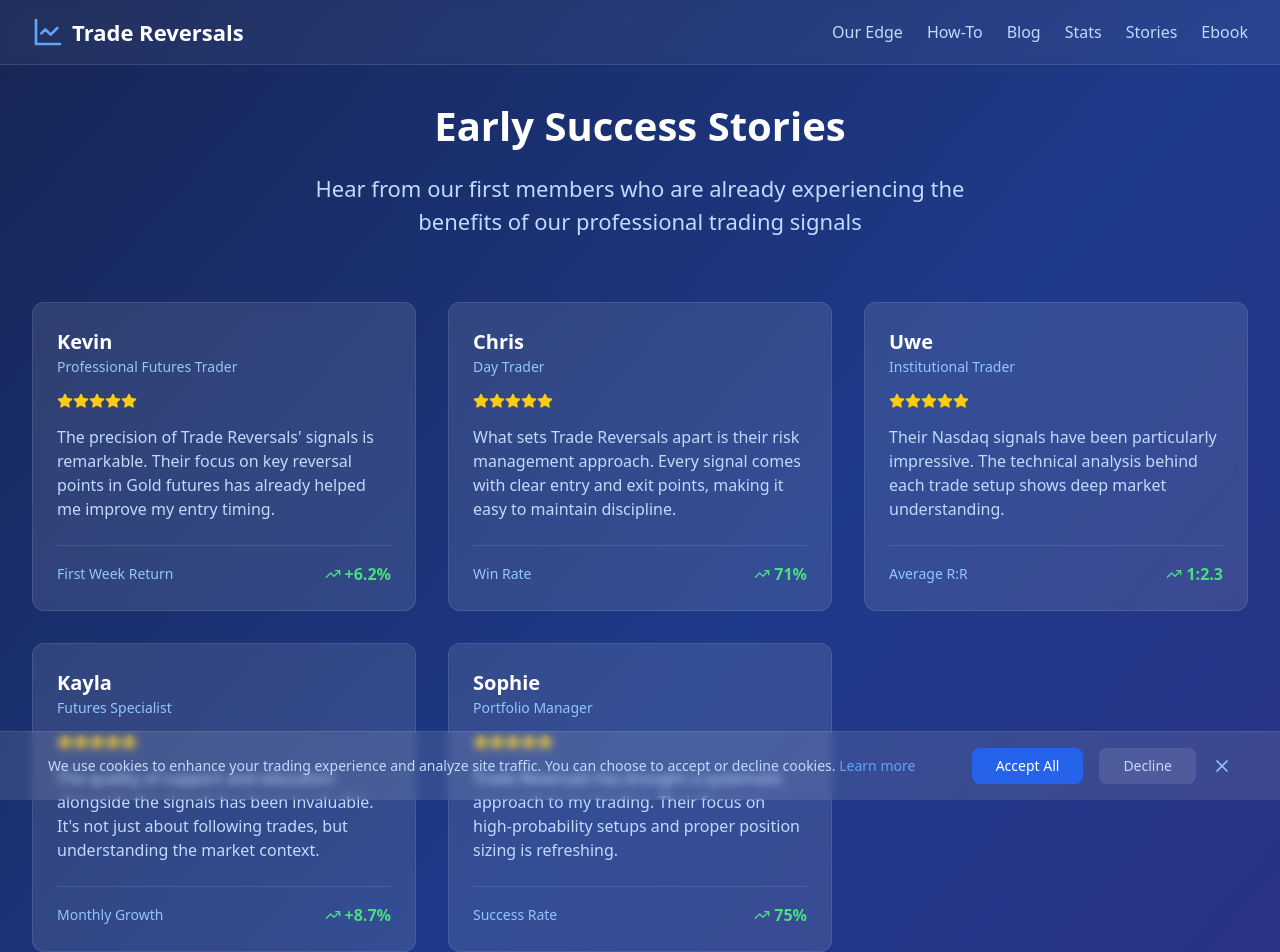
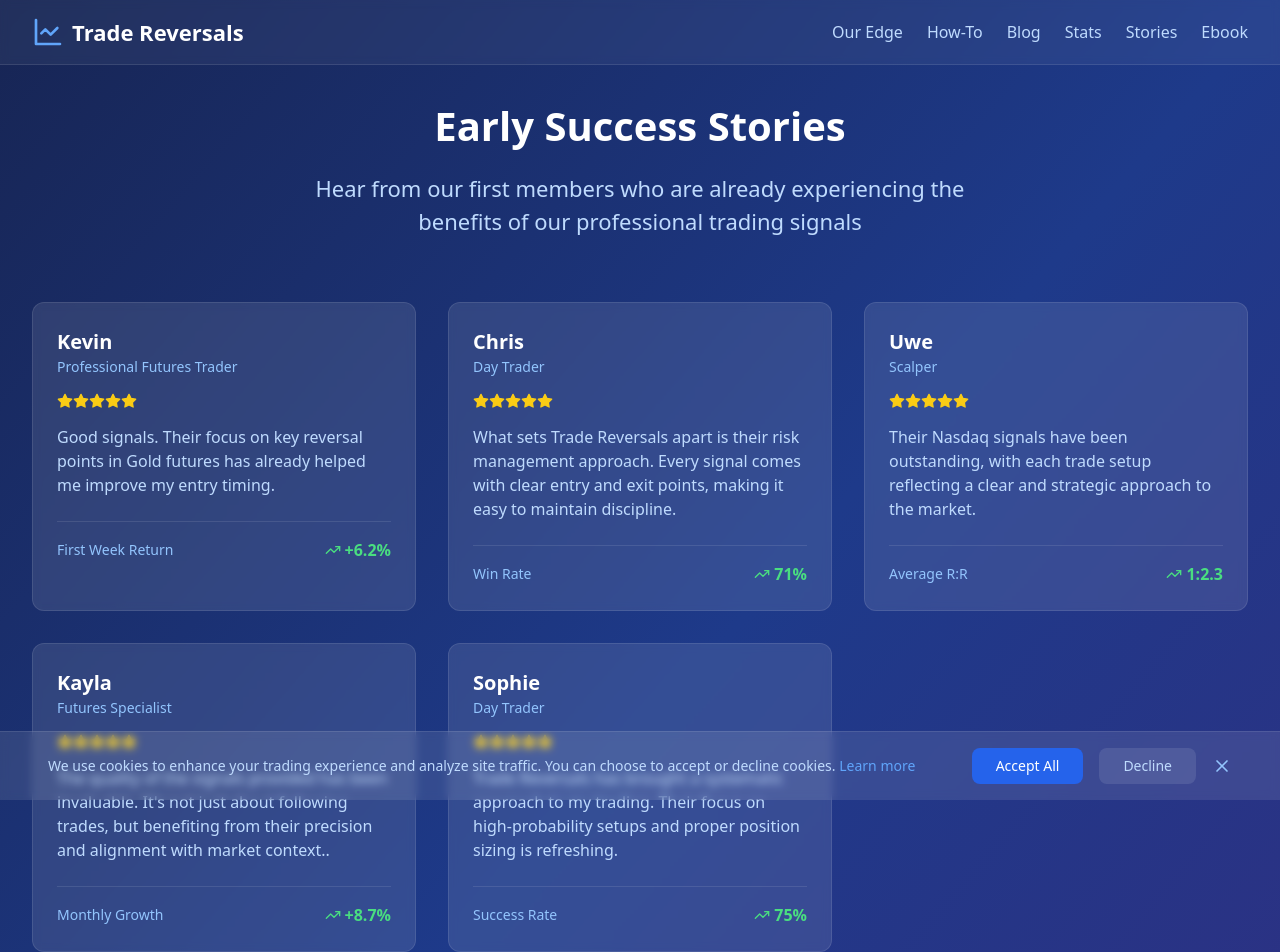
Before and after one commit to mcfehu/Trade-Reversals, a React (Vite) app: page /stories in a window 1280 px wide. Shown: the top 952 px of the page. Built offline with nearby package versions, Linux system fonts and the light colour scheme.

Commit message:
Commit from Bolt to GitHub

```diff
--- a/src/pages/Stories.tsx
+++ b/src/pages/Stories.tsx
@@ -7,7 +7,7 @@ const testimonials = [
   {
     name: "Kevin",
     role: "Professional Futures Trader",
-    content: "The precision of Trade Reversals' signals is remarkable. Their focus on key reversal points in Gold futures has already helped me improve my entry timing.",
+    content: "Good signals. Their focus on key reversal points in Gold futures has already helped me improve my entry timing.",
     metrics: {
       label: "First Week Return",
       value: "+6.2%"
@@ -24,8 +24,8 @@ const testimonials = [
   },
   {
     name: "Uwe",
-    role: "Institutional Trader",
-    content: "Their Nasdaq signals have been particularly impressive. The technical analysis behind each trade setup shows deep market understanding.",
+    role: "Scalper",
+    content: "Their Nasdaq signals have been outstanding, with each trade setup reflecting a clear and strategic approach to the market.",
     metrics: {
       label: "Average R:R",
       value: "1:2.3"
@@ -34,7 +34,7 @@ const testimonials = [
   {
     name: "Kayla",
     role: "Futures Specialist",
-    content: "The quality of support and education alongside the signals has been invaluable. It's not just about following trades, but understanding the market context.",
+    content: "The quality of the signals provided has been invaluable. It's not just about following trades, but benefiting from their precision and alignment with market context..",
     metrics: {
       label: "Monthly Growth",
       value: "+8.7%"
@@ -42,7 +42,7 @@ const testimonials = [
   },
   {
     name: "Sophie",
-    role: "Portfolio Manager",
+    role: "Day Trader",
     content: "Trade Reversals has brought a systematic approach to my trading. Their focus on high-probability setups and proper position sizing is refreshing.",
     metrics: {
       label: "Success Rate",
```
